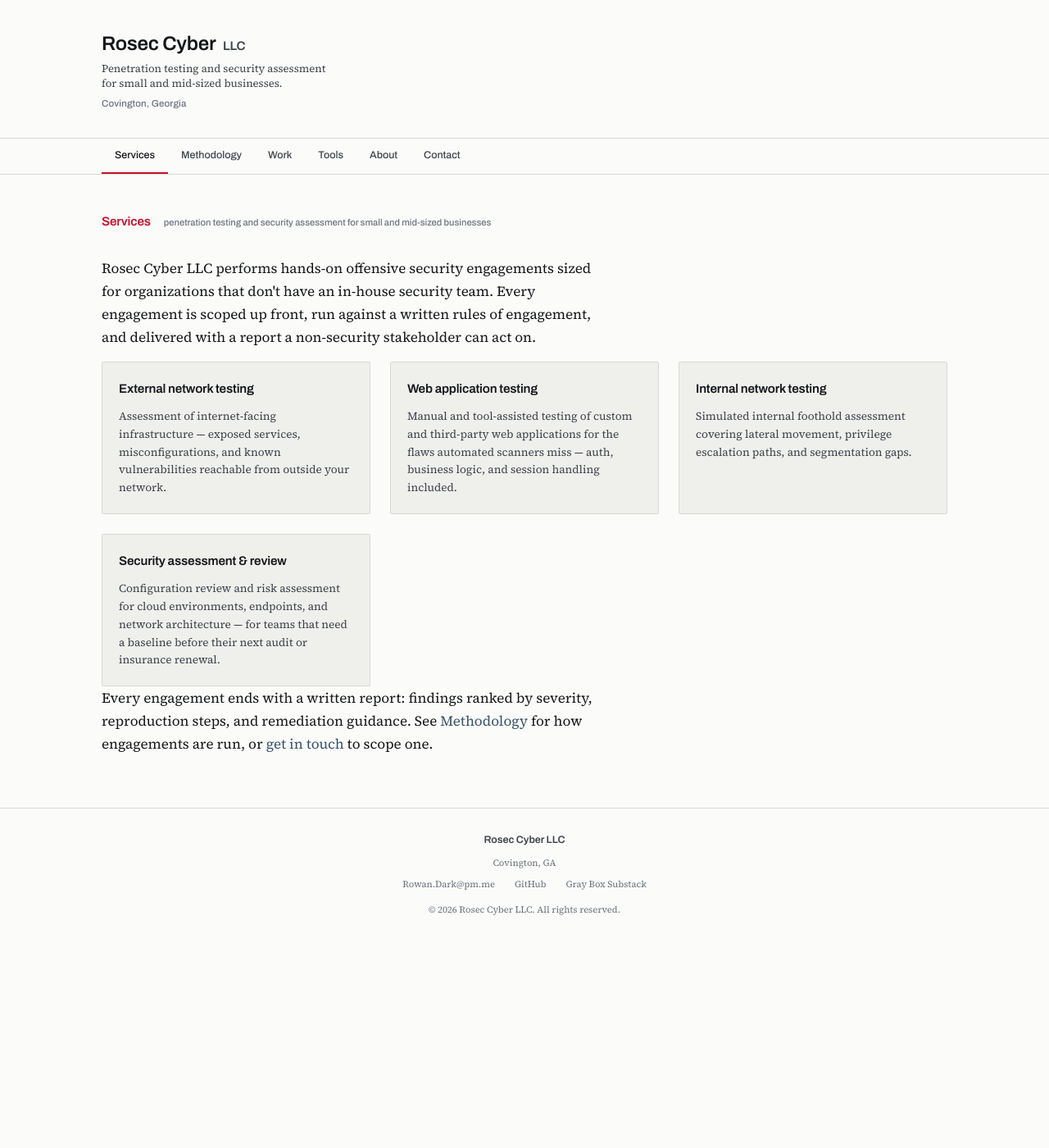
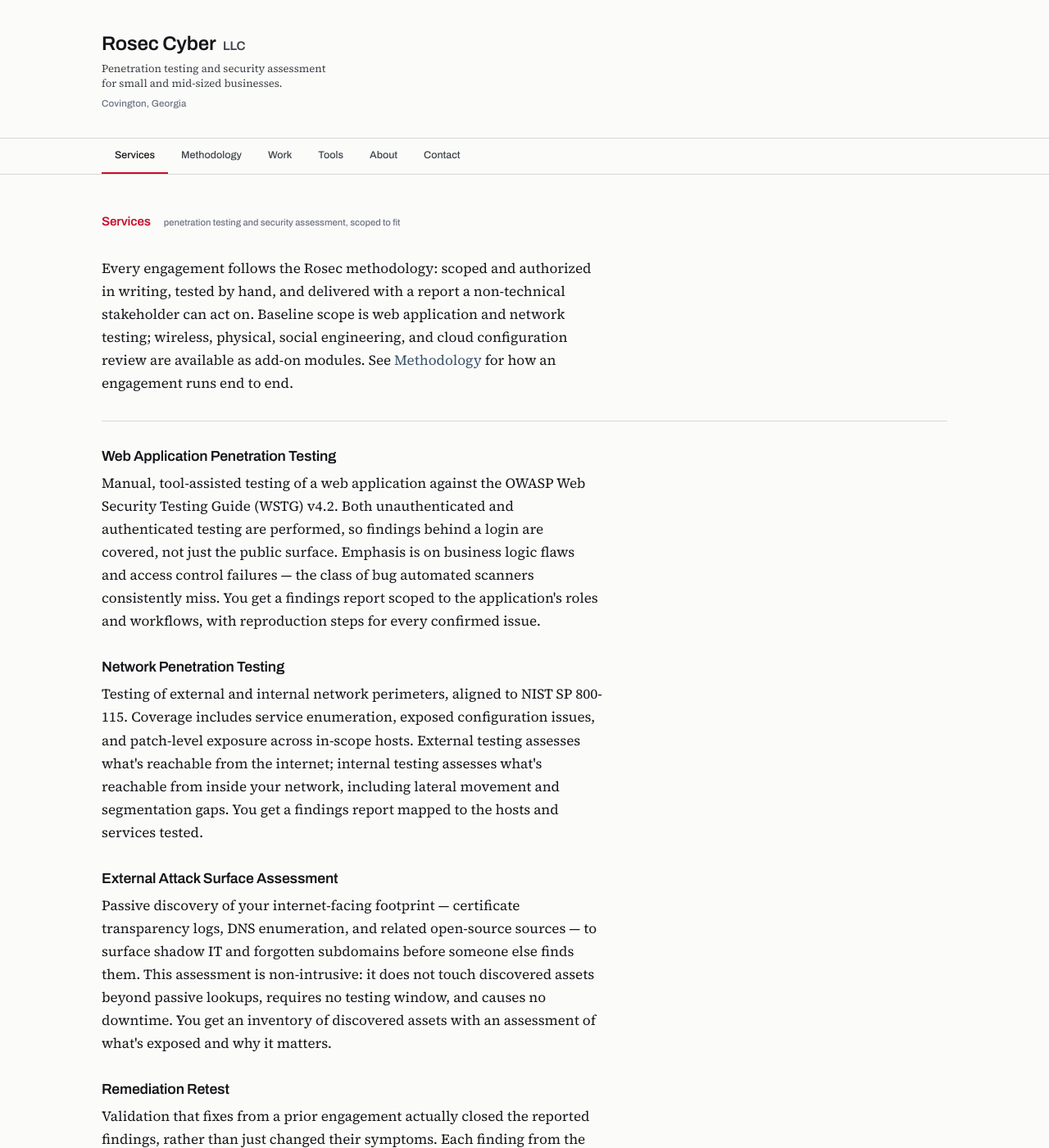
Before and after one commit to RowanDark/RowanDark.github.io, a Jekyll site: the page built from services.html, in a window 1280 px wide and 1400 px high. Shown: the whole window at 82% size. Built offline with Jekyll 4.4.1, drawn with Linux system fonts in a browser that asks for light colours; some of the changed text lies outside the part shown.

Commit message:
Rewrite services page to cover full Rosec methodology scope
Replaces the prior four-card overview with per-service sections for
web app testing (WSTG v4.2), network testing (NIST SP 800-115),
external attack surface assessment, and remediation retesting, plus
optional add-on modules, a data-table of deliverables, scoping
approach, and a pricing pointer to contact.

Co-Authored-By: Claude Sonnet 5 <noreply@anthropic.com>
Claude-Session: https://claude.ai/code/session_01PskZMor3xqVPg8YibWc9A7

```diff
--- a/services.html
+++ b/services.html
@@ -7,68 +7,121 @@ permalink: /services/
     <section class="section" id="services">
       <div class="section-header">
         <h1 class="section-title">Services</h1>
-        <span class="section-desc">penetration testing and security assessment for small and mid-sized businesses</span>
+        <span class="section-desc">penetration testing and security assessment, scoped to fit</span>
       </div>
 
       <p>
-        Rosec Cyber LLC performs hands-on offensive security engagements sized
-        for organizations that don't have an in-house security team. Every
-        engagement is scoped up front, run against a written rules of
-        engagement, and delivered with a report a non-security stakeholder
-        can act on.
+        Every engagement follows the Rosec methodology: scoped and authorized
+        in writing, tested by hand, and delivered with a report a
+        non-technical stakeholder can act on. Baseline scope is web
+        application and network testing; wireless, physical, social
+        engineering, and cloud configuration review are available as
+        add-on modules. See
+        <a href="{{ '/methodology/' | relative_url }}">Methodology</a> for
+        how an engagement runs end to end.
       </p>
 
-      <div class="tools-grid">
-        <article class="tool-card">
-          <div class="tool-header">
-            <span class="tool-name">External network testing</span>
-          </div>
-          <p class="tool-desc">
-            Assessment of internet-facing infrastructure — exposed services,
-            misconfigurations, and known vulnerabilities reachable from
-            outside your network.
-          </p>
-        </article>
+      <div class="rule"></div>
 
-        <article class="tool-card">
-          <div class="tool-header">
-            <span class="tool-name">Web application testing</span>
-          </div>
-          <p class="tool-desc">
-            Manual and tool-assisted testing of custom and third-party web
-            applications for the flaws automated scanners miss — auth,
-            business logic, and session handling included.
-          </p>
-        </article>
+      <h2>Web Application Penetration Testing</h2>
+      <p>
+        Manual, tool-assisted testing of a web application against the
+        OWASP Web Security Testing Guide (WSTG) v4.2. Both unauthenticated
+        and authenticated testing are performed, so findings behind a login
+        are covered, not just the public surface. Emphasis is on business
+        logic flaws and access control failures — the class of bug automated
+        scanners consistently miss. You get a findings report scoped to the
+        application's roles and workflows, with reproduction steps for
+        every confirmed issue.
+      </p>
 
-        <article class="tool-card">
-          <div class="tool-header">
-            <span class="tool-name">Internal network testing</span>
-          </div>
-          <p class="tool-desc">
-            Simulated internal foothold assessment covering lateral movement,
-            privilege escalation paths, and segmentation gaps.
-          </p>
-        </article>
+      <h2>Network Penetration Testing</h2>
+      <p>
+        Testing of external and internal network perimeters, aligned to
+        NIST SP 800-115. Coverage includes service enumeration, exposed
+        configuration issues, and patch-level exposure across in-scope
+        hosts. External testing assesses what's reachable from the
+        internet; internal testing assesses what's reachable from inside
+        your network, including lateral movement and segmentation gaps.
+        You get a findings report mapped to the hosts and services tested.
+      </p>
 
-        <article class="tool-card">
-          <div class="tool-header">
-            <span class="tool-name">Security assessment &amp; review</span>
-          </div>
-          <p class="tool-desc">
-            Configuration review and risk assessment for cloud environments,
-            endpoints, and network architecture — for teams that need a
-            baseline before their next audit or insurance renewal.
-          </p>
-        </article>
-      </div>
+      <h2>External Attack Surface Assessment</h2>
+      <p>
+        Passive discovery of your internet-facing footprint — certificate
+        transparency logs, DNS enumeration, and related open-source
+        sources — to surface shadow IT and forgotten subdomains before
+        someone else finds them. This assessment is non-intrusive: it does
+        not touch discovered assets beyond passive lookups, requires no
+        testing window, and causes no downtime. You get an inventory of
+        discovered assets with an assessment of what's exposed and why it
+        matters.
+      </p>
 
+      <h2>Remediation Retest</h2>
       <p>
-        Every engagement ends with a written report: findings ranked by
-        severity, reproduction steps, and remediation guidance. See
-        <a href="{{ '/methodology/' | relative_url }}">Methodology</a> for how
-        engagements are run, or
-        <a href="{{ '/contact/' | relative_url }}">get in touch</a> to scope
-        one.
+        Validation that fixes from a prior engagement actually closed the
+        reported findings, rather than just changed their symptoms. Each
+        finding from the original report is retested individually and
+        delivered against a retest tracker showing per-finding pass/fail
+        status, so you have a clear record of what's fixed and what isn't.
+      </p>
+
+      <h2>Optional modules</h2>
+      <p>
+        The following are scoped as add-ons to a baseline network or web
+        application engagement, not sold as standalone headline services:
+      </p>
+      <ul>
+        <li>Wireless network testing</li>
+        <li>Physical security testing</li>
+        <li>Social engineering (phishing and pretexting scenarios)</li>
+        <li>Cloud configuration review</li>
+      </ul>
+
+      <div class="rule"></div>
+
+      <h2>What you receive</h2>
+      <p>Every engagement is delivered with the same set of artifacts:</p>
+      <table class="data-table">
+        <thead>
+          <tr>
+            <th>Deliverable</th>
+            <th>What it contains</th>
+          </tr>
+        </thead>
+        <tbody>
+          <tr>
+            <td>Findings report</td>
+            <td>Every finding with a CVSS v3.1 score and step-by-step reproduction instructions</td>
+          </tr>
+          <tr>
+            <td>Executive summary</td>
+            <td>Risk overview written for non-technical stakeholders</td>
+          </tr>
+          <tr>
+            <td>Remediation plan</td>
+            <td>Findings prioritized by risk with concrete remediation guidance</td>
+          </tr>
+          <tr>
+            <td>Testing checklist</td>
+            <td>The completed checklist showing exactly what was tested</td>
+          </tr>
+        </tbody>
+      </table>
+
+      <h2>How scoping works</h2>
+      <p>
+        Engagements are scoped starting from a full black-box baseline and
+        scaled down to fit your environment, constraints, and budget.
+        Nothing runs against a target until scope, testing windows, and
+        rules of engagement are authorized in writing.
+      </p>
+
+      <h2>Pricing</h2>
+      <p>
+        Scope drives price, so rates aren't published here —
+        <a href="{{ '/contact/' | relative_url }}">get in touch</a> with
+        what you'd like assessed and you'll get a scoped quote back.
       </p>
     </section>
```
